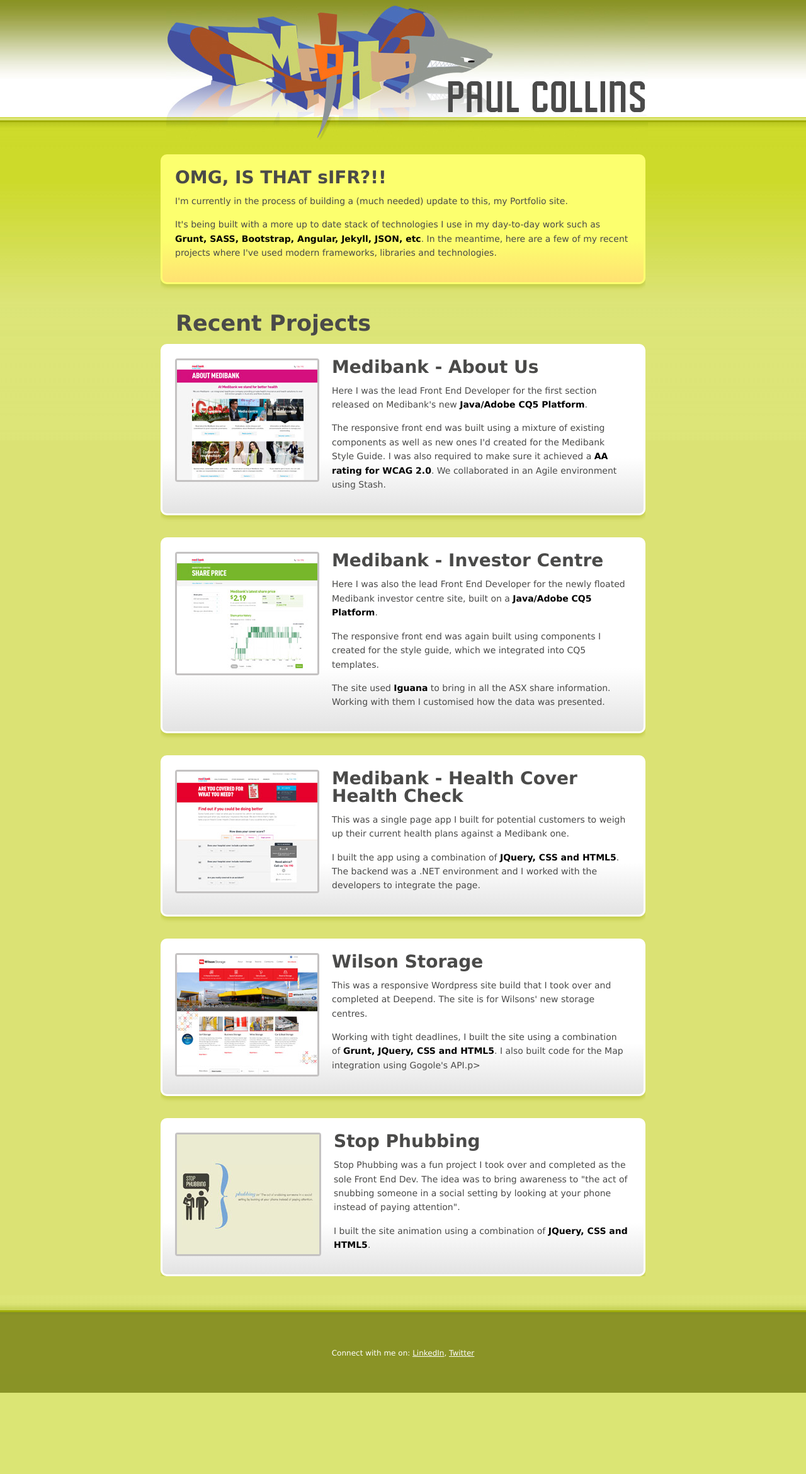
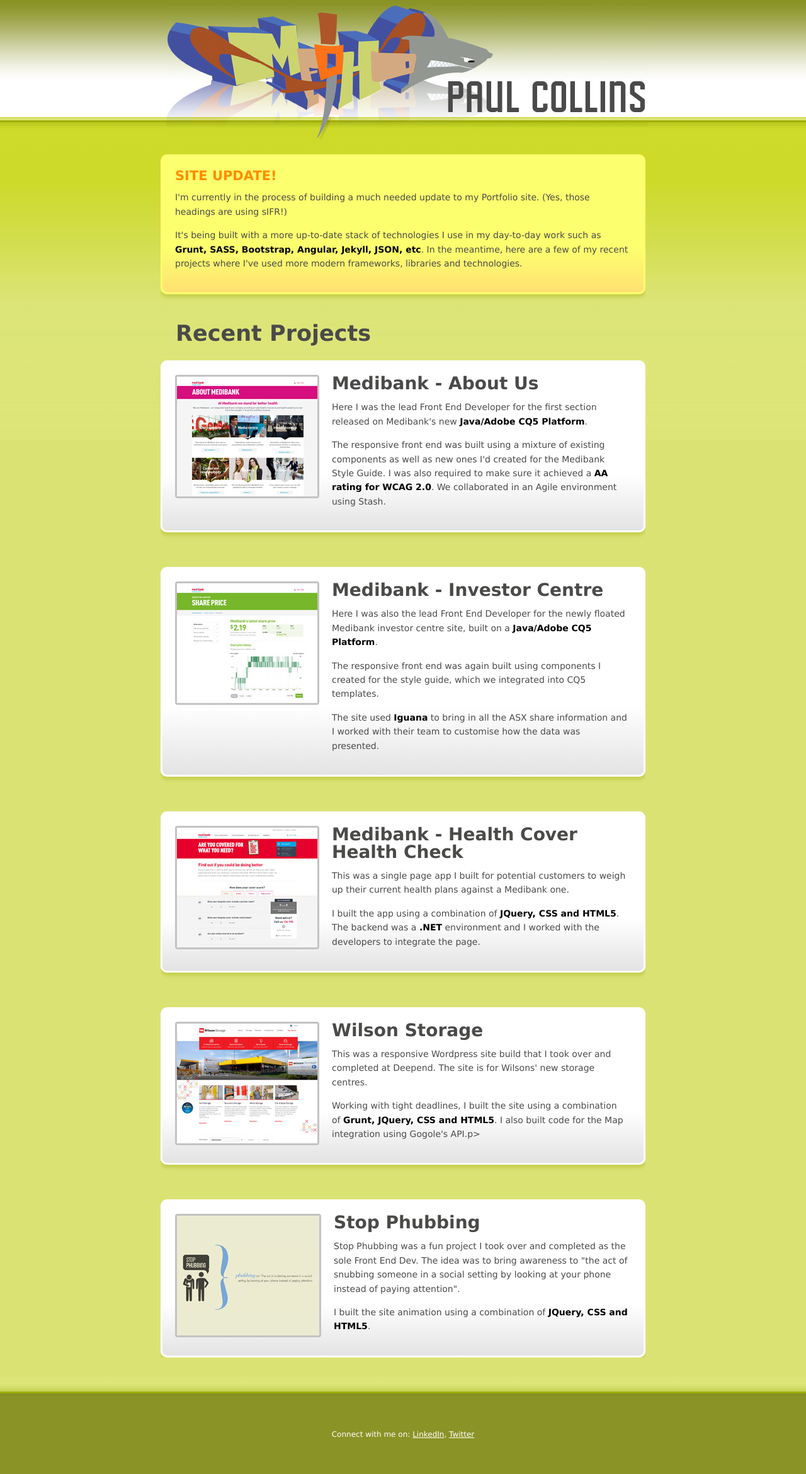
Before and after one commit to pauldcollins/pauldcollins.github.io, a PHP site: page / in a window 1280 px wide. Shown: the whole page at 63% size. Before the commit the page ends 2211 px from the top, so only its background shows below. Run offline with PHP 8.4, Linux system fonts and the light colour scheme.

Commit message:
Updates to page

```diff
--- a/css/main.css
+++ b/css/main.css
@@ -167,7 +167,7 @@
 
 /* MAIN TITLE */
 h1.mainTitle {font-size:2.5em; color:#4A4A49; margin-bottom:15px; line-height:1em;}
-h1.mainTitle.noBox {margin:45px 0 -20px 24px;}
+h1.mainTitle.noBox {margin:45px 0 -30px 24px;}
 .mainTitleOrange {color:#ff8d00; margin-bottom:12px;}
 h2.mainTitle {font-size:2em; color:#4A4A49; margin-bottom:12px; line-height:1em;}
 
@@ -175,7 +175,7 @@
 /* ========= TEXT AREAS, INTRO BOXES ========= */
 
 .introBox {box-sizing:border-box; box-shadow: 0px 5px 5px 0px rgba(189,199,64,0.7); margin:5px 0 0 0; width:100%; background:linear-gradient(#fcff6e, #fcff6e, #fcff6e, #ffe172); padding:20px; border-radius:10px; border:solid 3px #fcff6e;}
-.textArea {box-sizing:border-box; box-shadow: 0px 5px 5px 0px rgba(189,199,64,0.7); margin:35px 0 0 0; width:100%; background:linear-gradient(#fff, #fff, #fff, #e3e3e3); padding:20px; border-radius:10px; border:solid 3px #fff;}
+.textArea {box-sizing:border-box; box-shadow: 0px 5px 5px 0px rgba(189,199,64,0.7); margin:55px 0 0 0; width:100%; background:linear-gradient(#fff, #fff, #fff, #e3e3e3); padding:20px; border-radius:10px; border:solid 3px #fff;}
 .textArea:hover {background:linear-gradient(#e3e3e3, #fff, #fff, #fff);}
 
 /* IMAGE */
--- a/index.html
+++ b/index.html
@@ -28,9 +28,9 @@
 <!--CONTENT-->
 		<div id="content">
 			<div class="introBox">
-				<h2 class="mainTitle">OMG, IS THAT sIFR?!!</h2>
-				<p>I'm currently in the process of building a (much needed) update to this, my Portfolio site.</p>
-				<p>It's being built with a more up to date stack of technologies I use in my day-to-day work such as <strong>Grunt, SASS, Bootstrap, Angular, Jekyll, JSON, etc</strong>. In the meantime, here are a few of my recent projects where I've used modern frameworks, libraries and technologies.</p>
+				<h2 class="mainTitleOrange">SITE UPDATE!</h2>
+				<p>I'm currently in the process of building a much needed update to my Portfolio site. (Yes, those headings are using sIFR!)</p>
+				<p>It's being built with a more up-to-date stack of technologies I use in my day-to-day work such as <strong>Grunt, SASS, Bootstrap, Angular, Jekyll, JSON, etc</strong>. In the meantime, here are a few of my recent projects where I've used more modern frameworks, libraries and technologies.</p>
 			</div>
 			<h1 class="mainTitle noBox">Recent Projects</h1>
 	<!--project-->
@@ -52,7 +52,7 @@
 						<h2 class="mainTitle">Medibank - Investor Centre</h2>
 						<p>Here I was also the lead Front End Developer for the newly floated Medibank investor centre site, built on a <strong>Java/Adobe CQ5 Platform</strong>.</p>
 						<p>The responsive front end was again built using components I created for the style guide, which we integrated into CQ5 templates.</p>
-						<p>The site used <strong>Iguana</strong> to bring in all the ASX share information. Working with them I customised how the data was presented.</p>
+						<p>The site used <strong>Iguana</strong> to bring in all the ASX share information and I worked with their team to customise how the data was presented.</p>
 					</div>
 				</a>
 			</div>
@@ -63,7 +63,7 @@
 					<div class="textBox">
 						<h2 class="mainTitle">Medibank - Health Cover Health Check</h2>
 						<p>This was a single page app I built for potential customers to weigh up their current health plans against a Medibank one.</p>
-						<p>I built the app using a combination of <strong>JQuery, CSS and HTML5</strong>. The backend was a .NET environment and I worked with the developers to integrate the page.</p>
+						<p>I built the app using a combination of <strong>JQuery, CSS and HTML5</strong>. The backend was a <strong>.NET</strong> environment and I worked with the developers to integrate the page.</p>
 					</div>
 				</a>
 			</div>
```
